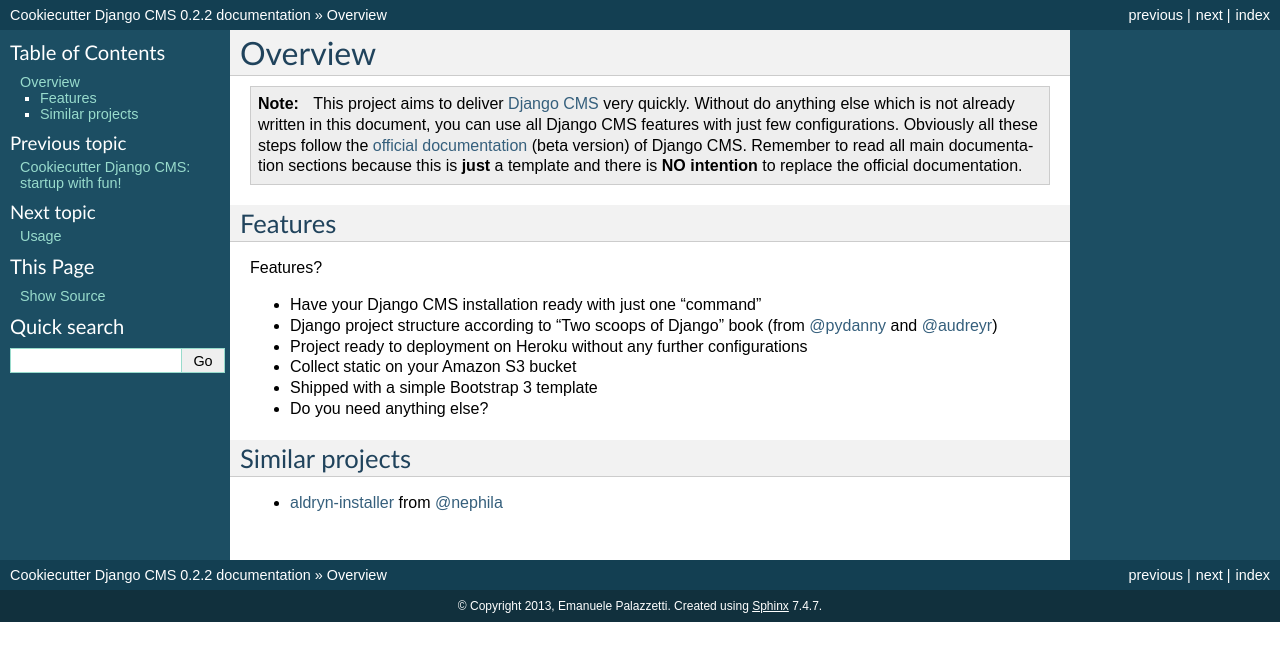
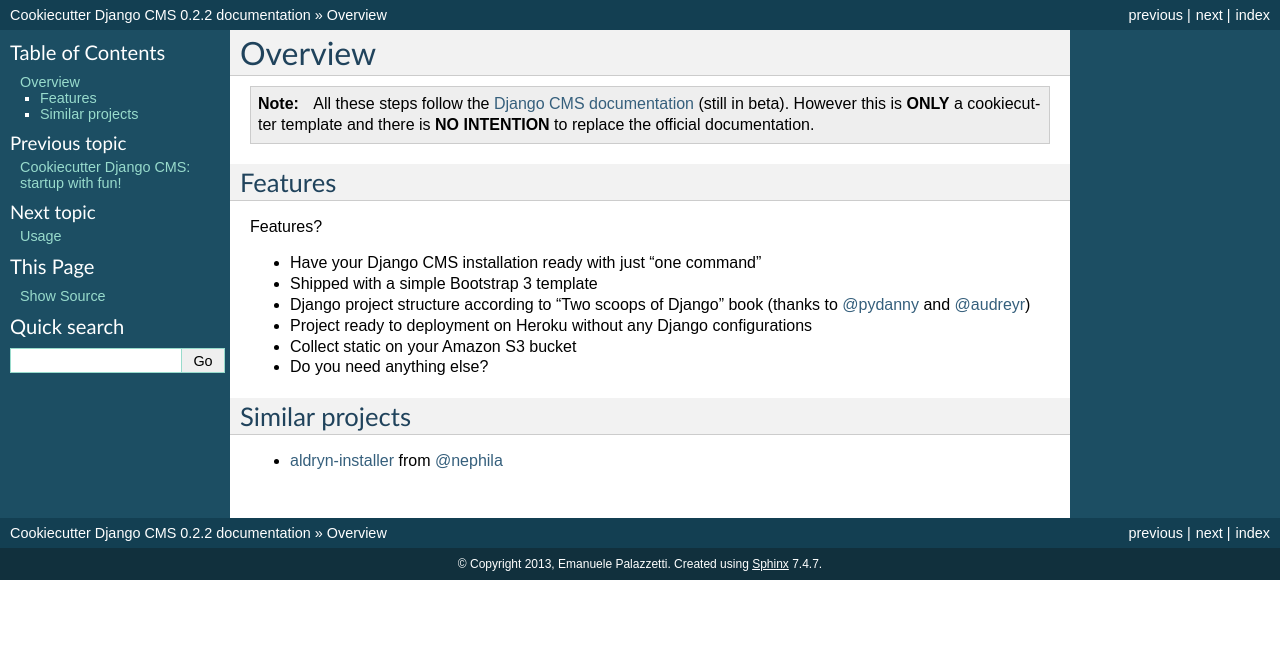
Before and after one commit to palazzem/cookiecutter-django-cms, a Sphinx documentation site: the page built from docs/source/overview.rst, in a window 1280 px wide. Shown: the top 661 px of the page. Built offline with Sphinx 7.4.7, drawn with Linux system fonts in a browser that asks for light colours.

Commit message:
Better docs

```diff
--- a/AUTHORS.rst
+++ b/AUTHORS.rst
@@ -5,7 +5,7 @@
 Development Lead
 ----------------
 
-* Emanuele Palazzetti <info@emanuelepalazzetti.eu>
+* Emanuele Palazzetti <hello@palazzetti.me>
 
 Contributors
 ------------
--- a/docs/source/index.rst
+++ b/docs/source/index.rst
@@ -6,7 +6,7 @@
 Cookiecutter Django CMS: startup with fun!
 ==========================================
 
-This is a `Cookiecutter`_ template to be up and running with Django CMS as fast as possible!
+`Cookiecutter`_ template to be up and running with Django CMS as fast as possible!
 A simple bootstrap template is available and you can use it as a base for your website.
 
 .. _`Cookiecutter`: https://github.com/audreyr/cookiecutter
--- a/docs/source/overview.rst
+++ b/docs/source/overview.rst
@@ -3,25 +3,20 @@
 ========
 
 .. note::
-   This project aims to deliver `Django CMS`_ very quickly. Without do anything else which is not already written
-   in this document, you can use all Django CMS features with just few configurations.
-   Obviously all these steps follow the `official documentation`_ (beta version) of Django CMS. Remember to read all main
-   documentation sections because this is **just** a template and there is **NO intention** to replace the official
-   documentation.
+   All these steps follow the `Django CMS documentation`_ (still in beta). However this is **ONLY** a cookiecutter template and there is **NO INTENTION** to replace the official documentation.
 
-.. _Django CMS: https://www.django-cms.org/en/
-.. _official documentation: http://docs.django-cms.org/en/develop/index.html
+.. _Django CMS documentation: http://docs.django-cms.org/en/develop/index.html
 
 Features
 --------
 
 Features?
 
-* Have your Django CMS installation ready with just one "command"
-* Django project structure according to "Two scoops of Django" book (from `@pydanny`_ and `@audreyr`_)
-* Project ready to deployment on Heroku without any further configurations
+* Have your Django CMS installation ready with just "one command"
+* Shipped with a simple Bootstrap 3 template
+* Django project structure according to "Two scoops of Django" book (thanks to `@pydanny`_ and `@audreyr`_)
+* Project ready to deployment on Heroku without any Django configurations
 * Collect static on your Amazon S3 bucket
-* Shipped with a simple Bootstrap 3 template
 * Do you need anything else?
 
 .. _@pydanny: http://twitter.com/pydanny
```
Also changed, not shown: docs/source/deployment.rst (+4 -4 lines), docs/source/usage.rst (+7 -4 lines).
